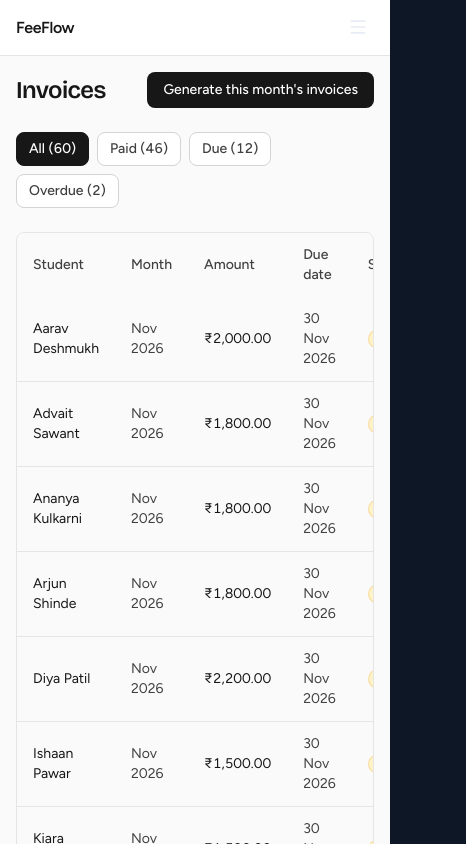
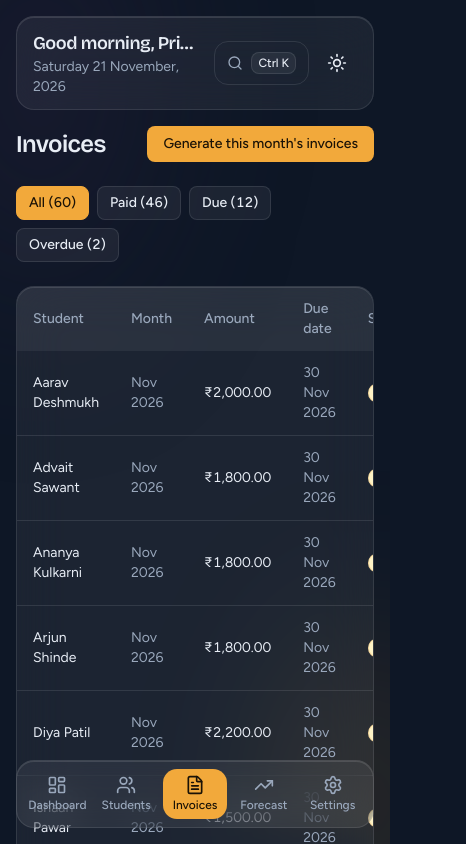
Before and after one commit to ItzMeVishwas/feeflow, a Next.js app: page /invoices in a window 390 px wide. Shown: the top 844 px of the page, 466 px wide, since content can reach past the window. Built offline with nearby package versions, Linux system fonts and the light colour scheme.

Commit message:
feat: glass app shell - floating sidebar, greeting top bar, mobile bottom nav

```diff
--- a/src/app/(app)/invoices/page.tsx
+++ b/src/app/(app)/invoices/page.tsx
@@ -31,7 +31,7 @@ const BADGE_CLASS: Record<DisplayStatus, string> = {
 }
 
 const FOCUS_RING =
-  "focus-visible:outline-none focus-visible:ring-2 focus-visible:ring-neutral-900 focus-visible:ring-offset-2"
+  "focus-visible:outline-none focus-visible:ring-2 focus-visible:ring-ring focus-visible:ring-offset-2"
 
 // Subscribed to nothing; used only to detect the client after hydration.
 const subscribeNoop = () => () => {}
@@ -130,26 +130,26 @@ export default function InvoicesPage() {
   }
 
   if (!mounted) {
-    return <p className="text-sm text-neutral-500">Loading invoices…</p>
+    return <p className="text-sm text-muted-foreground">Loading invoices…</p>
   }
 
   return (
     <div className="space-y-6">
       <div className="flex flex-wrap items-center justify-between gap-4">
-        <h1 className="text-2xl font-semibold tracking-tight text-neutral-900">
+        <h1 className="text-2xl font-semibold tracking-tight text-foreground">
           Invoices
         </h1>
         <button
           type="button"
           onClick={handleGenerate}
-          className={`rounded-md bg-neutral-900 px-4 py-2 text-sm font-medium text-white hover:bg-neutral-800 ${FOCUS_RING}`}
+          className={`rounded-md bg-primary px-4 py-2 text-sm font-medium text-primary-foreground hover:bg-primary/90 ${FOCUS_RING}`}
         >
           Generate this month&apos;s invoices
         </button>
       </div>
 
       {message && (
-        <p role="status" className="text-sm text-neutral-700">
+        <p role="status" className="text-sm text-muted-foreground">
           {message}
         </p>
       )}
@@ -165,8 +165,8 @@ export default function InvoicesPage() {
               onClick={() => setFilter(f.value)}
               className={`rounded-md border px-3 py-1.5 text-sm font-medium ${FOCUS_RING} ${
                 pressed
-                  ? "border-neutral-900 bg-neutral-900 text-white"
-                  : "border-neutral-300 bg-white text-neutral-700 hover:bg-neutral-50"
+                  ? "border-primary bg-primary text-primary-foreground"
+                  : "border-border bg-card text-foreground hover:bg-muted"
               }`}
             >
               {f.label}{" "}
@@ -177,16 +177,16 @@ export default function InvoicesPage() {
       </div>
 
       {invoices.length === 0 ? (
-        <p className="text-sm text-neutral-600">
+        <p className="text-sm text-muted-foreground">
           No invoices yet. Use Generate this month&apos;s invoices to create them from your
           active students.
         </p>
       ) : visibleRows.length === 0 ? (
-        <p className="text-sm text-neutral-600">No {filter} invoices.</p>
+        <p className="text-sm text-muted-foreground">No {filter} invoices.</p>
       ) : (
-        <div className="overflow-x-auto rounded-md border border-neutral-200">
+        <div className="glass overflow-x-auto rounded-2xl">
           <table className="w-full text-left text-sm">
-            <thead className="bg-neutral-50 text-neutral-700">
+            <thead className="bg-muted text-muted-foreground">
               <tr>
                 <th scope="col" className="px-4 py-3 font-medium">Student</th>
                 <th scope="col" className="px-4 py-3 font-medium">Month</th>
@@ -198,15 +198,15 @@ export default function InvoicesPage() {
                 </th>
               </tr>
             </thead>
-            <tbody className="divide-y divide-neutral-200">
+            <tbody className="divide-y divide-border">
               {visibleRows.map(({ invoice, studentName, status }) => (
                 <tr key={invoice.id}>
-                  <td className="px-4 py-3 text-neutral-900">{studentName}</td>
-                  <td className="px-4 py-3 text-neutral-700">{formatMonth(invoice.month)}</td>
-                  <td className="px-4 py-3 tabular-nums text-neutral-900">
+                  <td className="px-4 py-3 text-foreground">{studentName}</td>
+                  <td className="px-4 py-3 text-muted-foreground">{formatMonth(invoice.month)}</td>
+                  <td className="px-4 py-3 tabular-nums text-foreground">
                     {formatINR(invoice.amount)}
                   </td>
-                  <td className="px-4 py-3 text-neutral-700">{formatDate(invoice.dueDate)}</td>
+                  <td className="px-4 py-3 text-muted-foreground">{formatDate(invoice.dueDate)}</td>
                   <td className="px-4 py-3">
                     <span
                       className={`inline-flex items-center rounded-full px-2.5 py-0.5 text-xs font-medium ring-1 ring-inset ${BADGE_CLASS[status]}`}
@@ -221,7 +221,7 @@ export default function InvoicesPage() {
                           type="button"
                           aria-label={`Send a WhatsApp reminder for ${studentName}'s ${formatMonth(invoice.month)} invoice`}
                           onClick={() => setReminderInvoice(invoice)}
-                          className={`rounded-md border border-neutral-300 bg-white px-3 py-1 text-sm font-medium text-neutral-800 hover:bg-neutral-50 ${FOCUS_RING}`}
+                          className={`rounded-md border border-border bg-card px-3 py-1 text-sm font-medium text-foreground hover:bg-muted ${FOCUS_RING}`}
                         >
                           Remind
                         </button>
@@ -233,7 +233,7 @@ export default function InvoicesPage() {
                           onClick={() =>
                             updateInvoice(invoice.id, { status: "paid", paidDate: today })
                           }
-                          className={`rounded-md border border-neutral-300 bg-white px-3 py-1 text-sm font-medium text-neutral-800 hover:bg-neutral-50 ${FOCUS_RING}`}
+                          className={`rounded-md border border-border bg-card px-3 py-1 text-sm font-medium text-foreground hover:bg-muted ${FOCUS_RING}`}
                         >
                           Mark as paid
                         </button>
--- a/src/app/(app)/layout.tsx
+++ b/src/app/(app)/layout.tsx
@@ -1,22 +1,21 @@
 import { AppMobileNav, AppSidebar } from "@/components/app-sidebar"
+import { TopBar } from "@/components/top-bar"
 
+// No opaque background here, so the theme background and AppBackground
+// (mounted once in the root layout) show through.
 export default function AppLayout({
   children,
 }: {
   children: React.ReactNode
 }) {
   return (
-    <div className="flex min-h-screen bg-neutral-50">
+    <div className="flex min-h-screen">
       <AppSidebar />
-      <div className="flex min-w-0 flex-1 flex-col">
-        <header className="sticky top-0 z-40 flex h-14 items-center justify-between border-b border-neutral-200 bg-white px-4 md:hidden">
-          <span className="text-base font-semibold tracking-tight text-neutral-900">
-            FeeFlow
-          </span>
-          <AppMobileNav />
-        </header>
-        <main className="flex-1 p-4 sm:p-6 lg:p-8">{children}</main>
+      <div className="flex min-w-0 flex-1 flex-col gap-4 px-4 pt-4 pb-28 sm:px-6 sm:pt-6 md:pb-6 lg:px-8 lg:pt-8 lg:pb-8">
+        <TopBar />
+        <main className="flex-1">{children}</main>
       </div>
+      <AppMobileNav />
     </div>
   )
 }
--- a/src/components/app-sidebar.tsx
+++ b/src/components/app-sidebar.tsx
@@ -1,12 +1,10 @@
 "use client"
 
-import { useState } from "react"
 import Link from "next/link"
 import { usePathname } from "next/navigation"
 import {
   FileText,
   LayoutDashboard,
-  Menu,
   Receipt,
   Settings,
   TrendingUp,
@@ -15,14 +13,6 @@ import {
 } from "lucide-react"
 
 import { cn } from "@/lib/utils"
-import { Button } from "@/components/ui/button"
-import {
-  Sheet,
-  SheetContent,
-  SheetHeader,
-  SheetTitle,
-  SheetTrigger,
-} from "@/components/ui/sheet"
 
 type NavItem = {
   label: string
@@ -39,21 +29,22 @@ const navItems: NavItem[] = [
   { label: "Settings", href: "/settings", icon: Settings },
 ]
 
-type AppNavProps = {
-  onNavigate?: () => void
+// Bills is desktop-only, so the bottom bar shows the other five items.
+const mobileNavItems = navItems.filter((item) => item.href !== "/bills")
+
+// True for the exact route and for nested routes, e.g. "/invoices/abc".
+function isActivePath(pathname: string, href: string): boolean {
+  return pathname === href || pathname.startsWith(`${href}/`)
 }
 
-export function AppNav({ onNavigate }: AppNavProps) {
+export function AppNav() {
   const pathname = usePathname()
 
   return (
     <div className="flex h-full flex-col gap-6">
       <div className="flex items-center gap-2 px-2">
-        <span
-          aria-hidden="true"
-          className="size-7 rounded-md bg-emerald-600"
-        />
-        <span className="text-base font-semibold tracking-tight text-neutral-900">
+        <span aria-hidden="true" className="size-7 rounded-md bg-primary" />
+        <span className="font-heading text-lg font-semibold tracking-tight text-foreground">
           FeeFlow
         </span>
       </div>
@@ -62,18 +53,17 @@ export function AppNav({ onNavigate }: AppNavProps) {
         <ul className="flex flex-col gap-1">
           {navItems.map((item) => {
             const Icon = item.icon
-            const isActive = pathname === item.href
+            const isActive = isActivePath(pathname, item.href)
             return (
               <li key={item.href}>
                 <Link
                   href={item.href}
-                  onClick={onNavigate}
                   aria-current={isActive ? "page" : undefined}
                   className={cn(
-                    "flex items-center gap-3 rounded-lg px-3 py-2 text-sm font-medium transition-colors outline-none focus-visible:ring-2 focus-visible:ring-emerald-500",
+                    "flex items-center gap-3 rounded-full px-3 py-2 text-sm font-medium transition-colors outline-none focus-visible:ring-2 focus-visible:ring-ring",
                     isActive
-                      ? "bg-emerald-50 text-emerald-700"
-                      : "text-neutral-600 hover:bg-neutral-100 hover:text-neutral-900"
+                      ? "bg-primary text-primary-foreground"
+                      : "text-muted-foreground hover:bg-muted hover:text-foreground"
                   )}
                 >
                   <Icon className="size-4 shrink-0" aria-hidden="true" />
@@ -90,38 +80,43 @@ export function AppNav({ onNavigate }: AppNavProps) {
 
 export function AppSidebar() {
   return (
-    <aside className="hidden md:flex md:w-60 md:flex-col md:sticky md:top-0 md:h-screen md:border-r md:border-neutral-200 md:bg-white p-4">
+    <aside className="glass hidden rounded-2xl p-4 md:sticky md:top-4 md:m-4 md:flex md:h-[calc(100vh-2rem)] md:w-60 md:shrink-0 md:flex-col">
       <AppNav />
     </aside>
   )
 }
 
 export function AppMobileNav() {
-  const [open, setOpen] = useState(false)
+  const pathname = usePathname()
 
   return (
-    <div className="md:hidden">
-      <Sheet open={open} onOpenChange={setOpen}>
-        <SheetTrigger
-          render={
-            <Button
-              variant="ghost"
-              size="icon"
-              aria-label="Open navigation"
-            />
-          }
-        >
-          <Menu className="size-5" aria-hidden="true" />
-        </SheetTrigger>
-        <SheetContent side="left" showCloseButton>
-          <SheetHeader>
-            <SheetTitle className="sr-only">Navigation</SheetTitle>
-          </SheetHeader>
-          <div className="px-4 pb-4">
-            <AppNav onNavigate={() => setOpen(false)} />
-          </div>
-        </SheetContent>
-      </Sheet>
-    </div>
+    <nav
+      aria-label="Main"
+      className="glass fixed inset-x-4 bottom-4 z-40 rounded-2xl p-2 md:hidden"
+    >
+      <ul className="grid grid-cols-5 gap-1">
+        {mobileNavItems.map((item) => {
+          const Icon = item.icon
+          const isActive = isActivePath(pathname, item.href)
+          return (
+            <li key={item.href} className="min-w-0">
+              <Link
+                href={item.href}
+                aria-current={isActive ? "page" : undefined}
+                className={cn(
+                  "flex min-h-11 flex-col items-center justify-center gap-0.5 rounded-xl px-1 py-1.5 text-xs font-medium transition-colors outline-none focus-visible:ring-2 focus-visible:ring-ring",
+                  isActive
+                    ? "bg-primary text-primary-foreground"
+                    : "text-muted-foreground hover:bg-muted hover:text-foreground"
+                )}
+              >
+                <Icon className="size-5 shrink-0" aria-hidden="true" />
+                <span className="truncate">{item.label}</span>
+              </Link>
+            </li>
+          )
+        })}
+      </ul>
+    </nav>
   )
 }
--- /dev/null
+++ b/src/components/top-bar.tsx
@@ -0,0 +1,85 @@
+"use client"
+
+import { useSyncExternalStore } from "react"
+import { Search } from "lucide-react"
+
+import ThemeToggle from "@/components/theme-toggle"
+import { useStore } from "@/lib/store"
+
+// Long weekday and month names, e.g. "Tuesday, 14 January 2025".
+const dateFormatter = new Intl.DateTimeFormat("en-IN", {
+  weekday: "long",
+  day: "numeric",
+  month: "long",
+  year: "numeric",
+})
+
+// Picks the greeting for the browser's local hour.
+function greetingFor(hour: number): string {
+  if (hour >= 5 && hour < 12) return "Good morning"
+  if (hour >= 12 && hour < 17) return "Good afternoon"
+  return "Good evening"
+}
+
+// The clock is an external value, so it is read through useSyncExternalStore
+// instead of setState in an effect. The snapshot is cached per minute: the
+// getSnapshot result must be referentially stable between renders.
+let cachedMinute = -1
+let cachedDate: Date | null = null
+
+function getClockSnapshot(): Date {
+  const current = new Date()
+  const minute = Math.floor(current.getTime() / 60_000)
+  if (minute !== cachedMinute || cachedDate === null) {
+    cachedMinute = minute
+    cachedDate = current
+  }
+  return cachedDate
+}
+
+// No live subscription: the clock value is read on render, as before.
+const subscribeNoop = () => () => {}
+
+// Server render and hydration use null, so the HTML matches and the
+// placeholder greeting is shown until the client clock is available.
+const getServerClockSnapshot = () => null
+
+export function TopBar() {
+  const tutorName = useStore((s) => s.settings.tutorName.trim())
+  const now = useSyncExternalStore<Date | null>(
+    subscribeNoop,
+    getClockSnapshot,
+    getServerClockSnapshot
+  )
+
+  const greeting = now ? greetingFor(now.getHours()) : "Welcome back"
+  const nameSuffix = now && tutorName ? `, ${tutorName}` : ""
+
+  return (
+    <header className="glass flex items-center justify-between gap-4 rounded-2xl px-4 py-3">
+      <div className="min-w-0">
+        <p className="font-heading truncate text-lg font-semibold tracking-tight text-foreground">
+          {greeting}
+          {nameSuffix}
+        </p>
+        <p className="min-h-5 text-sm text-muted-foreground">
+          {now ? dateFormatter.format(now) : ""}
+        </p>
+      </div>
+
+      <div className="flex shrink-0 items-center gap-2">
+        <button
+          type="button"
+          aria-label="Search"
+          className="flex min-h-11 items-center gap-2 rounded-xl border border-border px-3 text-muted-foreground outline-none transition-colors hover:bg-muted hover:text-foreground focus-visible:ring-2 focus-visible:ring-ring"
+        >
+          <Search className="size-4" aria-hidden="true" />
+          <kbd className="rounded-md border border-border bg-muted px-1.5 py-0.5 font-sans text-xs font-medium text-foreground">
+            Ctrl K
+          </kbd>
+        </button>
+        <ThemeToggle />
+      </div>
+    </header>
+  )
+}
```
Also changed, not shown: src/app/(app)/dashboard/page.tsx (+17 -17 lines).
